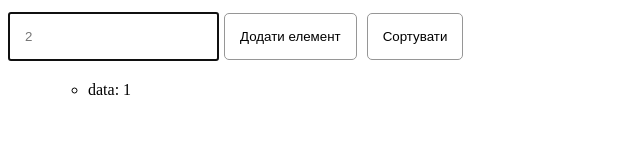
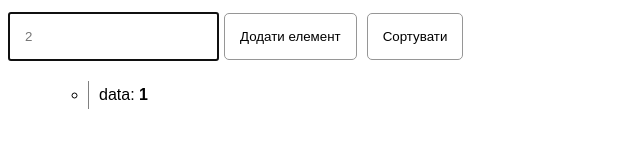
Before and after one commit to andriibilyanskii/mp-lab, a React (Create React App) app: page / in a window 1280 px wide. Both pictures are taken after a click on the button "Додати елемент". Shown: the top 160 px of the page, without its empty margins (0-640 px from the left). Built offline with nearby package versions, Linux system fonts and the light colour scheme.

Commit message:
Стилі

```diff
--- a/src/App.jsx
+++ b/src/App.jsx
@@ -10,25 +10,19 @@ function App() {
 	const ref = useRef();
 
 	const createTree = (data) => {
-		if (data.next) {
 		return (
 			<ul>
 				<li>
-						<p>data: {data.data}</p>
+					<p>data: <span className='data'>{data.data}</span></p>
+					{data.next && (
+						<>
 							<p>next: </p>
 							{createTree(data.next)}
+						</>
+					)}
 				</li>
 			</ul>
 		);
-		} else {
-			return (
-				<ul>
-					<li>
-						<p>data: {data.data}</p>
-					</li>
-				</ul>
-			);
-		}
 	};
 
 	const addElement = (e) => {
@@ -53,7 +47,7 @@ function App() {
 	};
 
 	return (
-		<div>
+		<div className='box'>
 			<div className='add-sort'>
 				<form onSubmit={addElement}>
 					<input
--- a/src/App.scss
+++ b/src/App.scss
@@ -1,3 +1,7 @@
+.box {
+	font-size: 1rem;
+	font-family: Arial, Helvetica, sans-serif;
+
 	.add-sort {
 		display: flex;
 		flex-direction: row;
@@ -18,3 +22,16 @@
 			}
 		}
 	}
+
+	.list {
+		.data {
+			font-weight: bold;
+		}
+
+		li p {
+			margin: 0;
+			padding: 5px 10px;
+			border-left: 1px solid gray;
+		}
+	}
+}
--- a/src/List.js
+++ b/src/List.js
@@ -38,8 +38,8 @@ class ListController {
 			let listTemp = this.listNodes.map((e) => e.data);
 
 			listTemp.sort((a, b) => {
-				const dataA = a.toUpperCase();
-				const dataB = b.toUpperCase();
+				const dataA = String(a).toUpperCase();
+				const dataB = String(b).toUpperCase();
 				if (dataA < dataB) {
 					return -1;
 				}
```
Lines whose indentation alone changed are shown as unchanged.
